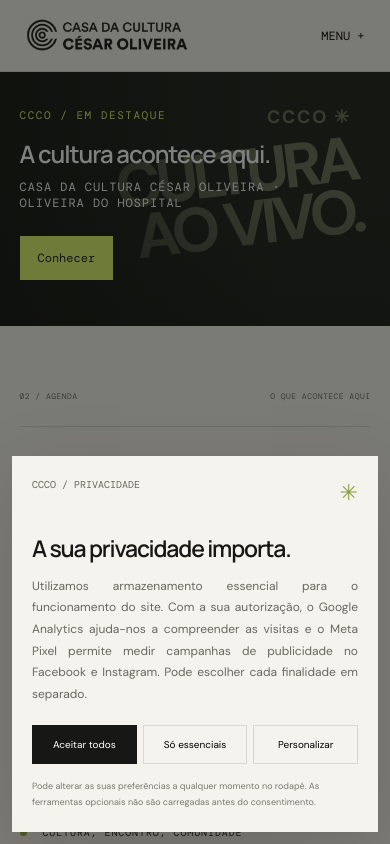
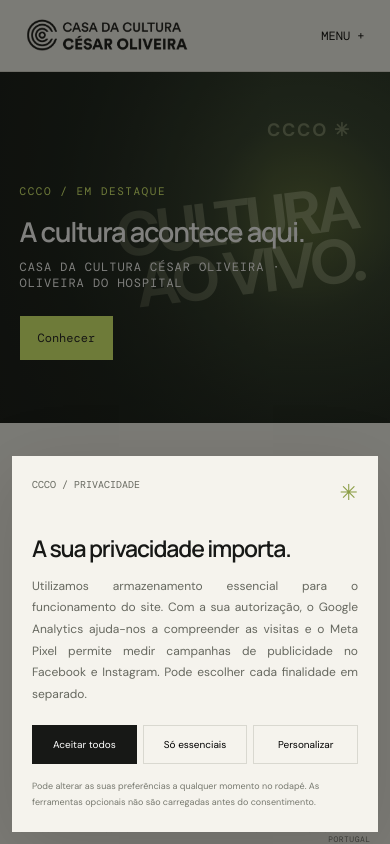
Before and after one commit to casadaculturacesaroliveira/CCCO, a Next.js app: page / in a window 390 px wide. Shown: the top 844 px of the page. Built offline with nearby package versions, Linux system fonts and the light colour scheme; no server answers; the database is empty.

Commit message:
Repor apresentação anterior do banner em todos os ecrãs

```diff
--- a/app/globals.css
+++ b/app/globals.css
@@ -139,13 +139,11 @@ p { text-align: justify; text-justify: inter-word; }
 .ccco-banner-art strong{font-size:clamp(65px,11vw,170px);line-height:.83;letter-spacing:-.09em;text-align:right;transform:rotate(-7deg)}
 @media(max-width:640px){.ccco-banner-art{padding:8%;opacity:.5}.ccco-banner-art strong{font-size:clamp(60px,16vw,100px)}}
 
-/* Banner adaptativo: imagem completa sem cortes nem distorção em todos os ecrãs. */
-.ccco-banner-image{background:#1b211b}
-.ccco-banner-image img{object-fit:contain;object-position:center}
+/* Banner responsivo: mesma composição sobreposta do computador em todos os ecrãs. */
 @media (max-width:900px){
-  .ccco-banner{position:relative;display:block;height:clamp(260px,56.25vw,570px);overflow:hidden}
+  .ccco-banner{position:relative;display:block;height:clamp(340px,43vw,570px);overflow:hidden}
   .ccco-banner-image{position:absolute;inset:0;width:100%;height:100%;display:block}
-  .ccco-banner-image img{width:100%;height:100%;object-fit:contain;object-position:center}
+  .ccco-banner-image img{width:100%;height:100%;object-fit:cover;object-position:center}
   .ccco-banner-shade{display:block}
   .ccco-banner-content{position:absolute;left:8.5%;bottom:12%;width:auto;max-width:min(650px,72%);padding:0;background:transparent}
   .ccco-banner-content h2{font-size:clamp(30px,5vw,60px);margin:18px 0 12px}
@@ -154,9 +152,9 @@ p { text-align: justify; text-justify: inter-word; }
   .ccco-banner-fallback{height:100%}
 }
 @media (max-width:640px){
-  .ccco-banner{height:clamp(230px,65vw,420px)}
+  .ccco-banner{height:clamp(340px,90vw,480px)}
   .ccco-banner-content{left:5%;bottom:18%;max-width:85%}
-  .ccco-banner-content h2{font-size:clamp(24px,6vw,38px);overflow-wrap:anywhere}
+  .ccco-banner-content h2{font-size:clamp(27px,7vw,42px);overflow-wrap:anywhere}
   .ccco-banner-controls{right:5%;bottom:4%}
   .ccco-banner-controls button{width:35px;height:35px}
 }
```
